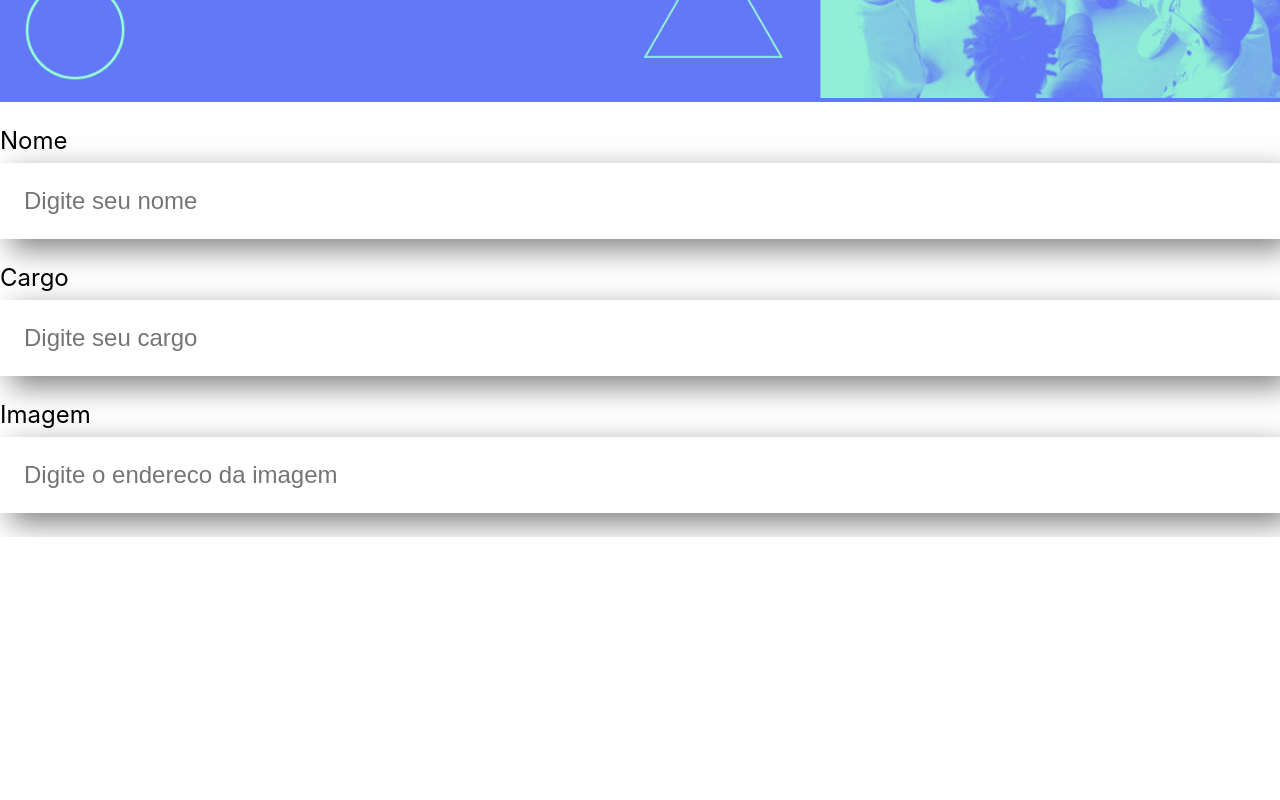
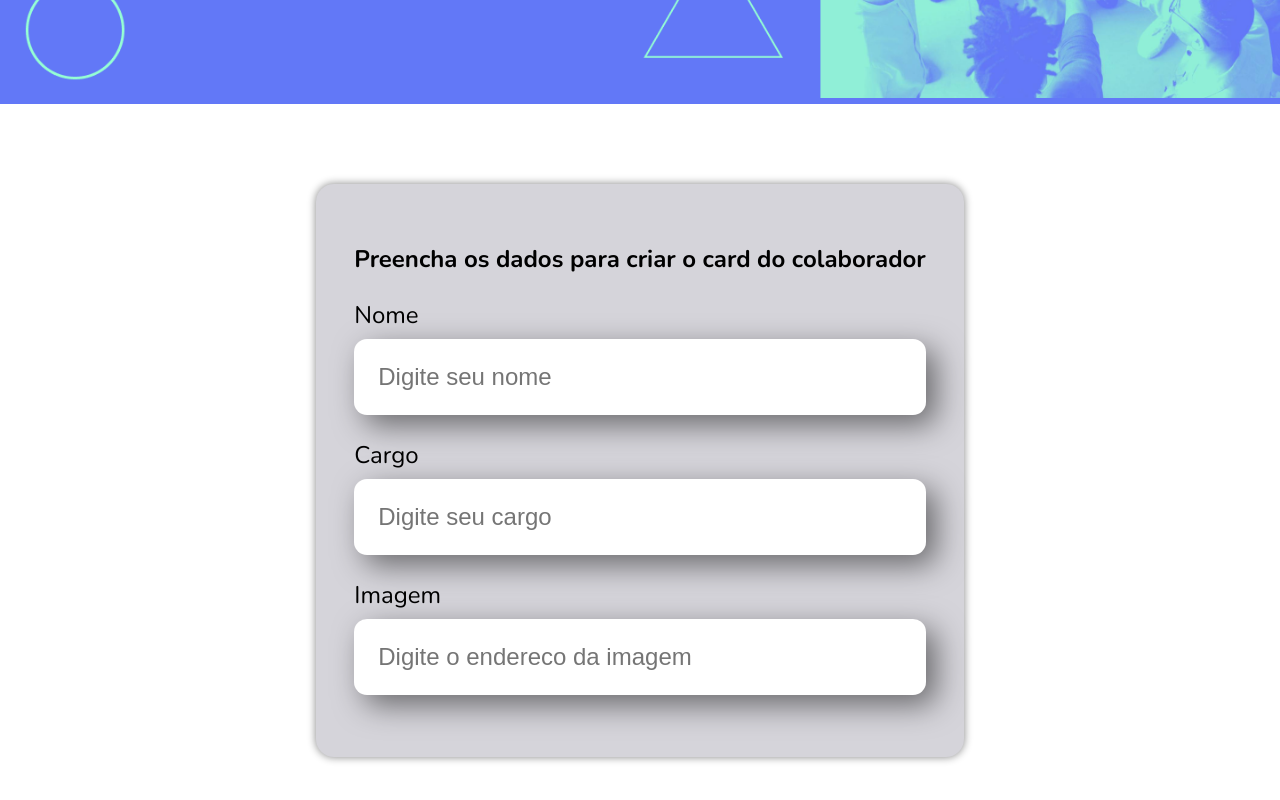
Before and after one commit to kevinsolar/organo, a JavaScript app: page / in a window 1280 px wide. Shown: the part 396-1196 px from the top of the page. Before the commit the page ends 933 px from the top, so only its background shows below. Built offline with nearby package versions, Linux system fonts and the light colour scheme; the HTML template or start-up script is replaced by a standard one.

Commit message:
Criando o componente formulário.

```diff
--- a/src/App.js
+++ b/src/App.js
@@ -1,13 +1,11 @@
 import Banner from "./components/Banner";
-import CampoTexto from "./components/CampoTexto";//se usar index.js no componente criado, na importacao eu so preciso "puxar" pelo nome da pasta, pq por padrao ele sempre busca o index.js
+import Formulario from "./components/Formulario";
 
 function App() {
 	return (
 		<div className="App">
          <Banner />
-         <CampoTexto label="Nome" placeholder="Digite seu nome" />{/* Passo como parametro uma label com o que desejo imprimir, nesse caso eh label="Nome", entao preciso declarar isso no meu componente agora. */}
-         <CampoTexto label="Cargo" placeholder="Digite seu cargo" />
-         <CampoTexto label="Imagem" placeholder="Digite o endereco da imagem" />
+         <Formulario />
 		</div>
 	);
 }
--- a/src/components/CampoTexto/CampoTexto.css
+++ b/src/components/CampoTexto/CampoTexto.css
@@ -13,6 +13,7 @@
    box-shadow: 10px 10px 30px rgba(0, 0, 0, 0.5);
    width: 100%;
    border: none;
+   border-radius: 13px;
    font-size: 24px;
    padding: 24px;
    box-sizing: border-box;
--- /dev/null
+++ b/src/components/Formulario/Formulario.css
@@ -0,0 +1,13 @@
+.formulario {
+   display: flex;
+   justify-content: center;
+   margin: 80px 0;
+}
+
+.formulario form {
+   max-width: 85%;
+   background-color: #d5d4da;
+   box-shadow: 0 0 9px rgba(0, 0, 0, 0.488);
+   padding: 3vw;
+   border-radius: 18px;
+}
--- /dev/null
+++ b/src/components/Formulario/index.js
@@ -0,0 +1,20 @@
+import CampoTexto from "../CampoTexto";
+//import CampoTexto from "./components/CampoTexto"; se usar index.js no componente criado, na importacao eu so preciso "puxar" pelo nome da pasta, pq por padrao ele sempre busca o index.js
+import "./Formulario.css";
+
+const Formulario = () => {
+	return (
+		<section className="formulario">
+			<form>
+            <h2>Preencha os dados para criar o card do colaborador</h2>
+				{/* Passo como parametro uma label com o que desejo imprimir, nesse caso eh label="Nome", entao preciso declarar isso no meu componente agora. */}
+				<CampoTexto label="Nome" placeholder="Digite seu nome" />
+				<CampoTexto label="Cargo" placeholder="Digite seu cargo" />
+				<CampoTexto label="Imagem" placeholder="Digite o endereco da imagem"
+				/>
+			</form>
+		</section>
+	);
+};
+
+export default Formulario;
--- a/src/index.css
+++ b/src/index.css
@@ -1,7 +1,10 @@
+/* Fonts */
+@import url('https://fonts.googleapis.com/css2?family=Nunito:ital,wght@0,200..1000;1,200..1000&display=swap');
+
+
 body {
   margin: 0;
-  font-family: -apple-system, BlinkMacSystemFont, 'Segoe UI', 'Roboto', 'Oxygen',
-    'Ubuntu', 'Cantarell', 'Fira Sans', 'Droid Sans', 'Helvetica Neue',
+  font-family: 'Nunito',
     sans-serif;
   -webkit-font-smoothing: antialiased;
   -moz-osx-font-smoothing: grayscale;
```
